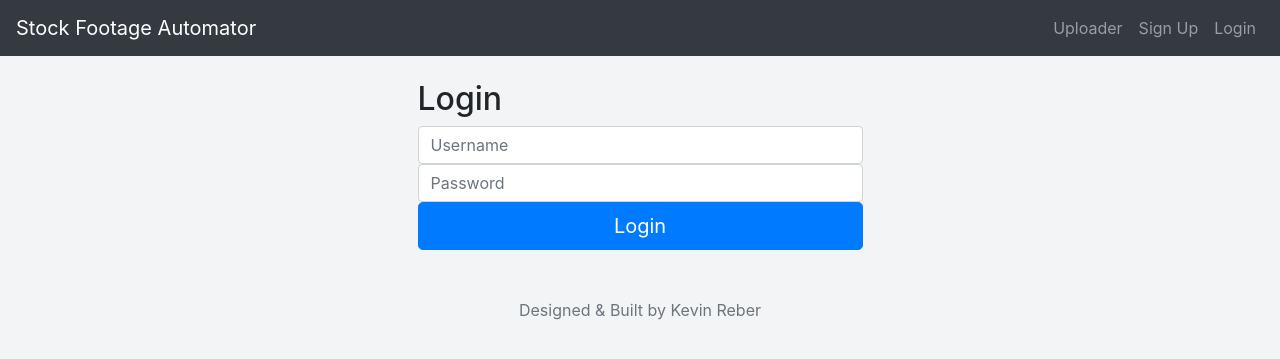
After one commit to kevinreber/Capstone-Project, a Flask app: page /login in a window 1280 px wide. The commit adds this page. Shown: the top 359 px of the page. Run offline with Flask 2, Linux system fonts and the light colour scheme; some libraries are stand-ins or nearby versions.

Commit message:
feat: users can make an account to log in and log out

```diff
--- a/app.py
+++ b/app.py
@@ -9,13 +9,14 @@ import sys
 # Third-party libraries
 from imagekitio import ImageKit
 import pandas as pd
-from flask import Flask, request, render_template, redirect, flash, jsonify, send_file, make_response
+from flask import Flask, request, render_template, redirect, flash, jsonify, send_file, make_response, session, g
 from flask_debugtoolbar import DebugToolbarExtension
 from werkzeug.utils import secure_filename
 from dotenv import load_dotenv
+from sqlalchemy.exc import IntegrityError
 
 # Internal imports
-from forms import ShutterStockForm
+from forms import ShutterStockForm, UserAddForm, LoginForm
 from models import db, connect_db, Image, User
 from config import DevelopmentConfig, TestingConfig
 
@@ -34,6 +35,109 @@ app.config.from_object("config.DevelopmentConfig")
 debug = DebugToolbarExtension(app)
 
 connect_db(app)
+
+CURR_USER_KEY = "curr_user"
+
+##################################################################
+#   User signup/login/logout   ----------------------------------#
+##################################################################
+@app.before_request
+def add_user_to_g():
+    """If we're logged in, add curr user to Flask global."""
+
+    if CURR_USER_KEY in session:
+        g.user = User.query.get(session[CURR_USER_KEY])
+
+    else:
+        g.user = None
+
+
+def do_login(user):
+    """Log in user."""
+
+    session[CURR_USER_KEY] = user.id
+
+
+def do_logout():
+    """Logout user."""
+
+    if CURR_USER_KEY in session:
+        del session[CURR_USER_KEY]
+
+##################################################################
+#   USER ROUTES signup/login/logout    --------------------------#
+##################################################################
+
+
+@app.route('/signup', methods=["GET", "POST"])
+def signup():
+    """Handle user signup.
+    Create new user and add to DB. Redirect to home page.
+    If form not valid, present form.
+    If the there already is a user with that username: flash message
+    and re-present form.
+    """
+
+    form = UserAddForm()
+
+    if form.validate_on_submit():
+        try:
+            user = User.signup(
+                username=form.username.data,
+                password=form.password.data,
+                email=form.email.data
+            )
+            db.session.commit()
+
+        except IntegrityError:
+            flash("Username already taken", 'danger')
+            return render_template('users/signup.html', form=form)
+
+        do_login(user)
+
+        return redirect("/")
+
+    else:
+        return render_template('/users/signup.html', form=form)
+
+
+@app.route('/login', methods=["GET", "POST"])
+def login():
+    """Handle user login."""
+
+    form = LoginForm()
+
+    if form.validate_on_submit():
+        user = User.authenticate(form.username.data,
+                                 form.password.data)
+
+        if user:
+            do_login(user)
+            flash(f"Hello, {user.username}!", "success")
+            return redirect("/")
+
+        flash("Invalid credentials.", 'danger')
+
+    return render_template('/users/login.html', form=form)
+
+
+@app.route('/logout')
+def logout():
+    """Handle logout of user."""
+
+    do_logout()
+    ("You have logged out successfully", "success")
+    return redirect("/")
+
+
+# @app.route("/users/edit")
+# def edit_user():
+#     """User can edit their information"""
+
+#     form = UserAddForm()
+
+#     return
+
 
 ##################################################################
 #   HOME PAGE   -------------------------------------------------#
@@ -91,7 +195,7 @@ def home():
                 flash("Images saved", "success")
                 flash("Keywords Added", "success")
                 print(u_resp)
-                return redirect("/images")
+                return redirect(url_for("edit_images"))
 
     else:
         return render_template("upload.html")
@@ -168,7 +272,7 @@ def upload_file(img, filename):
 ##################################################################
 
 @app.route("/images", methods=["GET"])
-def show_images():
+def edit_images():
     """Displays a form for each image so user can prepare CSV file"""
 
     form = ShutterStockForm()
@@ -176,6 +280,8 @@ def show_images():
     images = Image.query.all()
 
     return render_template("images.html", form=form, images=images)
+
+# ! TODO: Make a list_images() route for users who are logged in
 
 ##################################################################
 #   IMAGE HELPER FUNCTIONS   ------------------------------------#
--- a/forms.py
+++ b/forms.py
@@ -1,7 +1,21 @@
 from flask_wtf import FlaskForm
-from wtforms import StringField, IntegerField, SelectField, TextField, BooleanField, FileField
-from wtforms.validators import InputRequired, Optional, Email, Length, Regexp
+from wtforms import StringField, IntegerField, SelectField, TextField, BooleanField, PasswordField
+from wtforms.validators import InputRequired, DataRequired, Optional, Email, Length, Regexp
 from form_choices import SS_CHOICES, SS_CHOICES_DICT
+
+
+class UserAddForm(FlaskForm):
+    """Form for adding users."""
+
+    username = StringField('Username', validators=[DataRequired()])
+    email = StringField('E-mail', validators=[DataRequired(), Email()])
+    password = PasswordField('Password', validators=[Length(min=6)])
+
+
+class LoginForm(FlaskForm):
+    """Login form."""
+    username = StringField('Username', validators=[DataRequired()])
+    password = PasswordField('Password', validators=[Length(min=6)])
 
 
 class ShutterStockForm(FlaskForm):
--- a/templates/navbar.html
+++ b/templates/navbar.html
@@ -6,14 +6,16 @@
     </button>
     <div class="collapse navbar-collapse" id="navbarNavDropdown">
         <ul class="ml-auto navbar-nav">
-            <li class="nav-item"><a class="nav-link" href="/">Home</a></li>
-            <li class="nav-item"><a class="nav-link" href="/images">Images</a></li>
-            <li class="nav-item dropdown">
-                <div class="dropdown-menu" aria-labelledby="navbarDropdownMenuLink">
-                    <a class="dropdown-item" href="/">Home</a>
-                    <a class="dropdown-item" href="/images">Images</a>
-                </div>
-            </li>
+            <li class="nav-item"><a class="nav-link" href="/">Uploader</a></li>
+            {% if not g.user %}
+            <li class="nav-item"><a class="nav-link" href="{{ url_for('signup') }}">Sign Up</a></li>
+            <li class="nav-item"><a class="nav-link" href="{{ url_for('login') }}">Login</a></li>
+            {% else %}
+            <li class="nav-item"><a class="nav-link" href="{{ url_for('edit_images') }}">Images</a></li>
+            <li class="nav-item"><a class="nav-link" href="{{ url_for('logout') }}">Log out</a></li>
+            <li class="nav-item"><a class="nav-link" href="#">{{ g.user }}</a></li>
+            {% endif %}
+
         </ul>
     </div>
 </nav>
--- a/templates/upload.html
+++ b/templates/upload.html
@@ -16,6 +16,6 @@
 
 <div class="d-flex justify-content-center">
     <a id="delete-uploaded-images" class="btn btn-outline-secondary mr-2 upload-btns" href="#">Remove All</a>
-    <a class="btn btn-outline-primary ml-2 upload-btns" href="{{url_for('show_images')}}">Prepare Files</a>
+    <a class="btn btn-outline-primary ml-2 upload-btns" href="{{url_for('edit_images')}}">Prepare Files</a>
 </div>
 {% endblock %}
--- /dev/null
+++ b/templates/users/login.html
@@ -0,0 +1,26 @@
+{% extends 'base.html' %}
+
+{% block title %}">Login{% endblock %}
+
+{% block content %}
+
+<div class="row justify-content-md-center">
+    <div class="col-md-7 col-lg-5">
+        <h2 class="join-message">Login</h2>
+
+        <form method="POST" id="user_form">
+            {{ form.hidden_tag() }}
+
+            {% for field in form if field.widget.input_type != 'hidden' %}
+            {% for error in field.errors %}
+            <span class="text-danger">{{ error }}</span>
+            {% endfor %}
+            {{ field(placeholder=field.label.text, class="form-control") }}
+            {% endfor %}
+
+            <button class="btn btn-primary btn-lg btn-block">Login</button>
+        </form>
+    </div>
+</div>
+
+{% endblock %}
```
Also changed, not shown: models.py (+6 -6 lines), requirements.txt (+3 -26 lines), templates/users/signup.html (added, +26 -0 lines).
